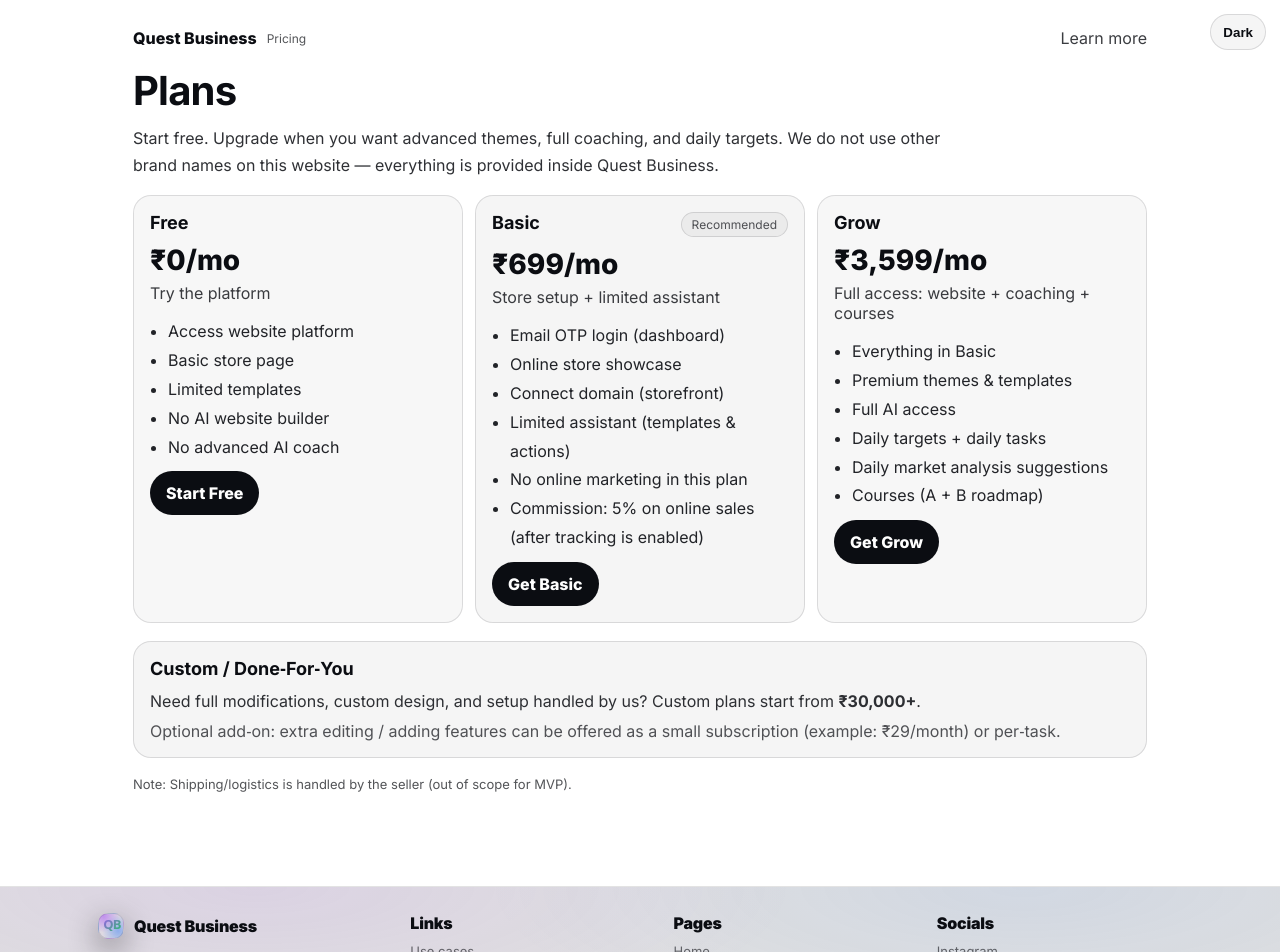
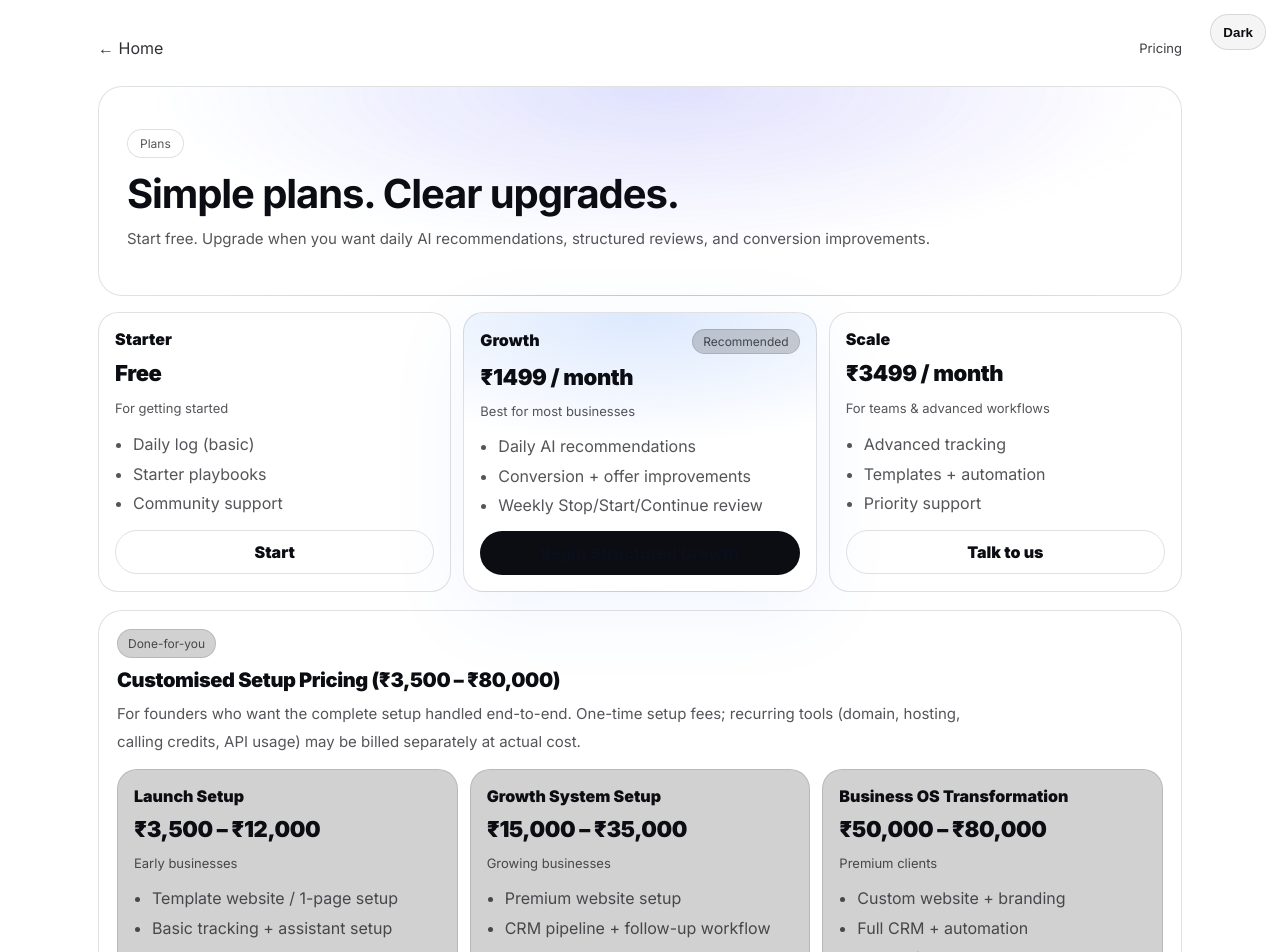
Before and after one commit to Vinayakfreak/questbusiness-web, a Next.js app: page /pricing in a window 1280 px wide. Shown: the top 952 px of the page. Built offline with nearby package versions, Linux system fonts and the light colour scheme.

Commit message:
Update pricing with customised setup tiers

```diff
--- a/src/app/pricing/page.tsx
+++ b/src/app/pricing/page.tsx
@@ -1,157 +1,136 @@
 import Link from "next/link";
-
-const BRAND = "Quest Business";
-
-function Card({
-  title,
-  price,
-  subtitle,
-  items,
-  cta,
-  highlight,
-}: {
-  title: string;
-  price: string;
-  subtitle: string;
-  items: string[];
-  cta: string;
-  highlight?: boolean;
-}) {
-  return (
-    <div
-      style={{
-        border: `1px solid var(--border)`,
-        background: highlight ? "var(--panel)" : "var(--panel2)",
-        borderRadius: 18,
-        padding: 16,
-      }}
-    >
-      <div style={{ display: "flex", justifyContent: "space-between", gap: 10, alignItems: "baseline" }}>
-        <h2 style={{ margin: 0, fontSize: 18 }}>{title}</h2>
-        {highlight ? (
-          <span
-            style={{
-              fontSize: 12,
-              padding: "4px 10px",
-              borderRadius: 999,
-              border: "1px solid var(--border)",
-              background: "var(--panel)",
-              color: "var(--muted)",
-            }}
-          >
-            Recommended
-          </span>
-        ) : null}
-      </div>
-      <div style={{ marginTop: 10, fontSize: 28, fontWeight: 800 }}>{price}</div>
-      <div style={{ marginTop: 6, opacity: 0.8 }}>{subtitle}</div>
-
-      <ul style={{ marginTop: 14, paddingLeft: 18, opacity: 0.9, lineHeight: 1.8 }}>
-        {items.map((x) => (
-          <li key={x}>{x}</li>
-        ))}
-      </ul>
-
-      <Link
-        href="/onboard"
-        style={{
-          display: "inline-flex",
-          alignItems: "center",
-          justifyContent: "center",
-          height: 44,
-          padding: "0 16px",
-          borderRadius: 999,
-          background: "var(--fg)",
-          color: "var(--bg)",
-          fontWeight: 800,
-          marginTop: 10,
-        }}
-      >
-        {cta}
-      </Link>
-    </div>
-  );
-}
+import styles from "./pricing.module.css";
 
 export default function PricingPage() {
   return (
-    <div style={{ maxWidth: 1050, margin: "0 auto", padding: "28px 18px 60px" }}>
-      <header style={{ display: "flex", justifyContent: "space-between", gap: 12, alignItems: "center" }}>
-        <div style={{ display: "flex", gap: 10, alignItems: "center" }}>
-          <Link href="/" style={{ fontWeight: 800 }}>
-            {BRAND}
-          </Link>
-          <span style={{ opacity: 0.7, fontSize: 12 }}>Pricing</span>
-        </div>
-        <Link href="/about" style={{ opacity: 0.8 }}>
-          Learn more
+    <div className={styles.wrap}>
+      <header className={styles.top}>
+        <Link href="/" style={{ opacity: 0.85 }}>
+          ← Home
         </Link>
+        <div className={styles.title}>Pricing</div>
       </header>
 
-      <h1 style={{ marginTop: 18, fontSize: 40, letterSpacing: -0.8 }}>Plans</h1>
-      <p style={{ marginTop: 10, opacity: 0.85, lineHeight: 1.7, maxWidth: 820 }}>
-        Start free. Upgrade when you want advanced themes, full coaching, and daily targets. We do not use other brand names on
-        this website — everything is provided inside {BRAND}.
-      </p>
+      <section className={styles.hero}>
+        <div className={styles.pill}>Plans</div>
+        <h1 className={styles.h1}>Simple plans. Clear upgrades.</h1>
+        <p className={styles.sub}>
+          Start free. Upgrade when you want daily AI recommendations, structured reviews, and conversion improvements.
+        </p>
+      </section>
 
-      <div style={{ display: "grid", gridTemplateColumns: "repeat(auto-fit, minmax(260px, 1fr))", gap: 12, marginTop: 16 }}>
-        <Card
-          title="Free"
-          price="₹0/mo"
-          subtitle="Try the platform"
-          cta="Start Free"
-          items={[
-            "Access website platform",
-            "Basic store page",
-            "Limited templates",
-            "No AI website builder",
-            "No advanced AI coach",
-          ]}
-        />
+      {/* SaaS plans */}
+      <section className={styles.grid}>
+        <div className={styles.card}>
+          <div className={styles.row}>
+            <div style={{ fontWeight: 900 }}>Starter</div>
+          </div>
+          <div className={styles.price}>Free</div>
+          <div className={styles.note}>For getting started</div>
+          <ul className={styles.ul}>
+            <li>Daily log (basic)</li>
+            <li>Starter playbooks</li>
+            <li>Community support</li>
+          </ul>
+          <Link className={styles.btn} href="/login">
+            Start
+          </Link>
+        </div>
 
-        <Card
-          title="Basic"
-          price="₹699/mo"
-          subtitle="Store setup + limited assistant"
-          cta="Get Basic"
-          highlight
-          items={[
-            "Email OTP login (dashboard)",
-            "Online store showcase",
-            "Connect domain (storefront)",
-            "Limited assistant (templates & actions)",
-            "No online marketing in this plan",
-            "Commission: 5% on online sales (after tracking is enabled)",
-          ]}
-        />
+        <div className={styles.cardFeatured}>
+          <div className={styles.row}>
+            <div style={{ fontWeight: 900 }}>Growth</div>
+            <div className={styles.badge}>Recommended</div>
+          </div>
+          <div className={styles.price}>₹1499 / month</div>
+          <div className={styles.note}>Best for most businesses</div>
+          <ul className={styles.ul}>
+            <li>Daily AI recommendations</li>
+            <li>Conversion + offer improvements</li>
+            <li>Weekly Stop/Start/Continue review</li>
+          </ul>
+          <Link className={`${styles.btn} ${styles.btnPrimary}`} href="/login">
+            Begin Structured Growth
+          </Link>
+        </div>
 
-        <Card
-          title="Grow"
-          price="₹3,599/mo"
-          subtitle="Full access: website + coaching + courses"
-          cta="Get Grow"
-          items={[
-            "Everything in Basic",
-            "Premium themes & templates",
-            "Full AI access",
-            "Daily targets + daily tasks",
-            "Daily market analysis suggestions",
-            "Courses (A + B roadmap)",
-          ]}
-        />
-      </div>
+        <div className={styles.card}>
+          <div className={styles.row}>
+            <div style={{ fontWeight: 900 }}>Scale</div>
+          </div>
+          <div className={styles.price}>₹3499 / month</div>
+          <div className={styles.note}>For teams & advanced workflows</div>
+          <ul className={styles.ul}>
+            <li>Advanced tracking</li>
+            <li>Templates + automation</li>
+            <li>Priority support</li>
+          </ul>
+          <a className={styles.btn} href="https://cal.com/questbusiness/book-the-call" target="_blank" rel="noreferrer">
+            Talk to us
+          </a>
+        </div>
+      </section>
 
-      <div style={{ marginTop: 18, border: "1px solid var(--border)", borderRadius: 18, padding: 16, background: "var(--panel)" }}>
-        <h2 style={{ margin: 0, fontSize: 18 }}>Custom / Done‑For‑You</h2>
-        <p style={{ marginTop: 8, opacity: 0.85, lineHeight: 1.7 }}>
-          Need full modifications, custom design, and setup handled by us? Custom plans start from <b>₹30,000+</b>.
+      {/* Done-for-you */}
+      <section className={styles.section}>
+        <div className={styles.kicker}>Done-for-you</div>
+        <h2 className={styles.h2} style={{ marginTop: 10 }}>
+          Customised Setup Pricing (₹3,500 – ₹80,000)
+        </h2>
+        <p className={styles.sub} style={{ marginTop: 8 }}>
+          For founders who want the complete setup handled end-to-end. One-time setup fees; recurring tools (domain,
+          hosting, calling credits, API usage) may be billed separately at actual cost.
         </p>
-        <p style={{ marginTop: 6, opacity: 0.7 }}>
-          Optional add‑on: extra editing / adding features can be offered as a small subscription (example: ₹29/month) or per‑task.
-        </p>
-      </div>
 
-      <div style={{ marginTop: 18, opacity: 0.7, fontSize: 13 }}>
+        <div className={styles.customGrid}>
+          <div className={styles.customCard}>
+            <div style={{ fontWeight: 900 }}>Launch Setup</div>
+            <div className={styles.price}>₹3,500 – ₹12,000</div>
+            <div className={styles.note}>Early businesses</div>
+            <ul className={styles.ul}>
+              <li>Template website / 1-page setup</li>
+              <li>Basic tracking + assistant setup</li>
+              <li>WhatsApp inquiry + lead capture</li>
+              <li>Basic training</li>
+            </ul>
+            <a className={styles.btn} href="https://cal.com/questbusiness/book-the-call" target="_blank" rel="noreferrer">
+              Book a call
+            </a>
+          </div>
+
+          <div className={styles.customCard}>
+            <div style={{ fontWeight: 900 }}>Growth System Setup</div>
+            <div className={styles.price}>₹15,000 – ₹35,000</div>
+            <div className={styles.note}>Growing businesses</div>
+            <ul className={styles.ul}>
+              <li>Premium website setup</li>
+              <li>CRM pipeline + follow-up workflow</li>
+              <li>WhatsApp automation setup</li>
+              <li>Advanced AI assistant setup</li>
+            </ul>
+            <a className={styles.btn} href="https://cal.com/questbusiness/book-the-call" target="_blank" rel="noreferrer">
+              Book a call
+            </a>
+          </div>
+
+          <div className={styles.customCard}>
+            <div style={{ fontWeight: 900 }}>Business OS Transformation</div>
+            <div className={styles.price}>₹50,000 – ₹80,000</div>
+            <div className={styles.note}>Premium clients</div>
+            <ul className={styles.ul}>
+              <li>Custom website + branding</li>
+              <li>Full CRM + automation</li>
+              <li>Calling flow + scripts</li>
+              <li>Audit + strategy + training</li>
+            </ul>
+            <a className={styles.btn} href="https://cal.com/questbusiness/book-the-call" target="_blank" rel="noreferrer">
+              Book a call
+            </a>
+          </div>
+        </div>
+      </section>
+
+      <div style={{ marginTop: 16, opacity: 0.7, fontSize: 13 }}>
         Note: Shipping/logistics is handled by the seller (out of scope for MVP).
       </div>
     </div>
--- /dev/null
+++ b/src/app/pricing/pricing.module.css
@@ -0,0 +1,23 @@
+.wrap{max-width:1120px;margin:0 auto;padding:28px 18px 40px}
+.top{display:flex;align-items:center;justify-content:space-between;gap:16px;padding:10px 0 18px}
+.title{opacity:.8;font-size:13px}
+.hero{margin-top:10px;border:1px solid var(--border);border-radius:24px;background:radial-gradient(900px 300px at 50% 0%, rgba(59,130,246,.12), transparent 55%),radial-gradient(900px 300px at 55% 0%, rgba(168,85,247,.10), transparent 55%),rgba(255,255,255,.03);padding:42px 28px}
+.pill{display:inline-flex;align-items:center;justify-content:center;padding:6px 12px;border-radius:999px;border:1px solid var(--border);background:rgba(255,255,255,.03);font-size:12px;color:var(--muted)}
+.h1{margin-top:14px;font-size:40px;letter-spacing:-1.1px;line-height:1.08}
+.sub{margin-top:10px;max-width:860px;color:var(--muted);line-height:1.85;font-size:15px}
+.grid{margin-top:16px;display:grid;grid-template-columns:repeat(3,1fr);gap:12px}
+.card{border:1px solid var(--border);border-radius:20px;background:rgba(255,255,255,.03);padding:16px;display:grid;gap:10px}
+.cardFeatured{border:1px solid var(--border);border-radius:20px;padding:16px;display:grid;gap:10px;background:radial-gradient(600px 240px at 50% 0%, rgba(59,130,246,.18), transparent 55%),rgba(255,255,255,.03);box-shadow:0 20px 80px rgba(59,130,246,.08)}
+.row{display:flex;justify-content:space-between;gap:10px;align-items:baseline}
+.badge{font-size:12px;padding:4px 10px;border-radius:999px;border:1px solid var(--border);background:rgba(0,0,0,.18);color:var(--muted)}
+.price{font-size:22px;font-weight:900;letter-spacing:-.4px}
+.note{color:var(--muted);font-size:13px;line-height:1.7}
+.ul{margin:0;padding-left:18px;color:var(--muted);line-height:1.85}
+.btn{height:44px;padding:0 16px;border-radius:999px;border:1px solid var(--border);background:transparent;color:var(--fg);font-weight:900;display:inline-flex;align-items:center;justify-content:center}
+.btnPrimary{background:var(--fg);color:#0b0f19;border-color:transparent}
+.section{margin-top:18px;border:1px solid var(--border);border-radius:24px;background:rgba(255,255,255,.03);padding:18px}
+.h2{font-size:20px;letter-spacing:-.4px;font-weight:900}
+.customGrid{margin-top:14px;display:grid;grid-template-columns:repeat(3,1fr);gap:12px}
+.customCard{border:1px solid var(--border);border-radius:20px;background:rgba(0,0,0,.18);padding:16px;display:grid;gap:10px}
+.kicker{display:inline-flex;align-items:center;justify-content:center;padding:6px 10px;border-radius:999px;border:1px solid var(--border);background:rgba(0,0,0,.18);color:var(--muted);font-size:12px;width:fit-content}
+@media(max-width:980px){.grid{grid-template-columns:1fr}.customGrid{grid-template-columns:1fr}.h1{font-size:34px}}
```
